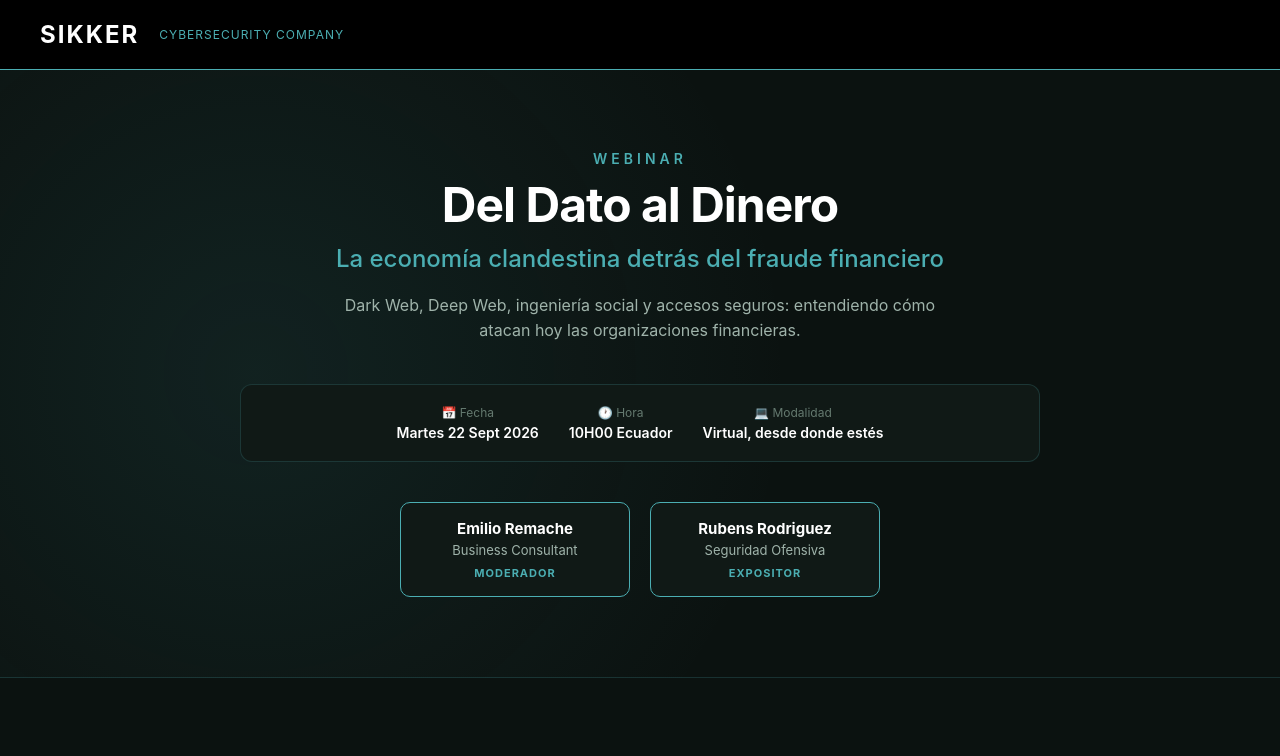
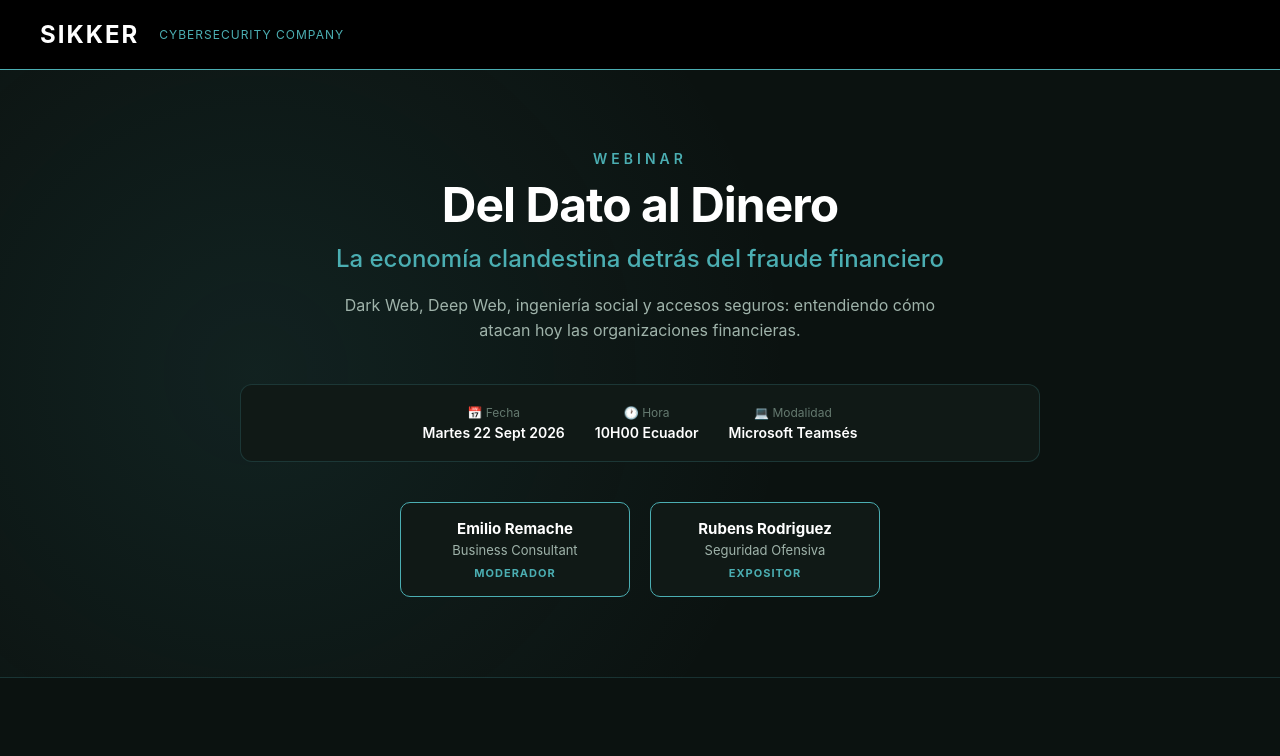
Before and after one commit to emilioremache-business/sikker-webinar-landing, a Next.js app: page / in a window 1280 px wide. Shown: the top 756 px of the page. Built offline with nearby package versions, Linux system fonts and the light colour scheme.

Commit message:
fix: change modalidad text to Microsoft Teams

```diff
--- a/pages/index.js
+++ b/pages/index.js
@@ -91,7 +91,7 @@ export default function Home() {
             </div>
             <div style={styles.eventDetailItem}>
               <span style={styles.eventDetailLabel}>💻 Modalidad</span>
-              <span style={styles.eventDetailValue}>Virtual, desde donde estés</span>
+              <span style={styles.eventDetailValue}>Microsoft Teamsés</span>
             </div>
           </div>
 
```
